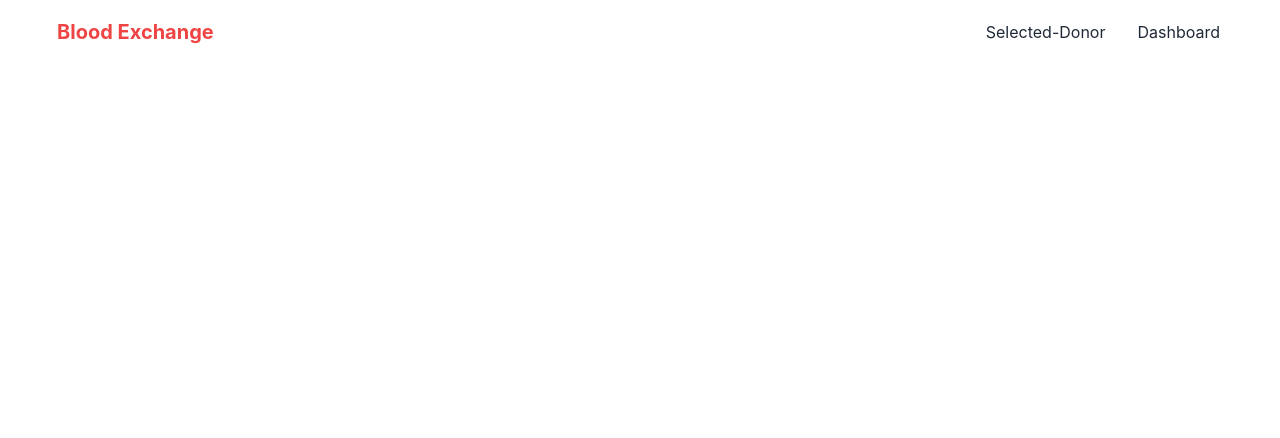
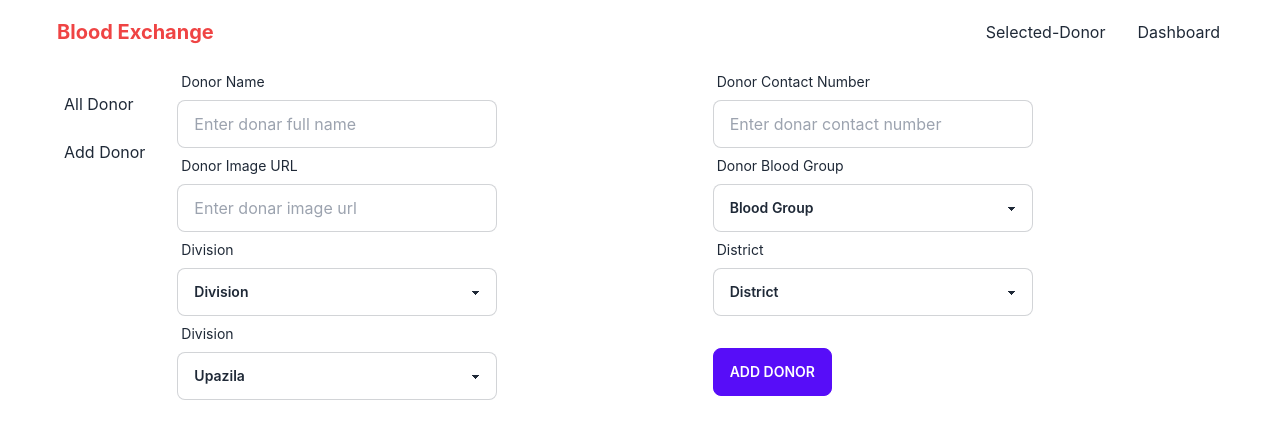
Before and after one commit to arifmia1129/blood-exchange-client, a React (Create React App) app: page /dashboard/add-donor in a window 1280 px wide. Shown: the top 438 px of the page. Built offline with nearby package versions, Linux system fonts and the light colour scheme; the HTML template or start-up script is replaced by a standard one.

Commit message:
add donor functionality added

```diff
--- a/src/Pages/Dashboard/AddDonor.js
+++ b/src/Pages/Dashboard/AddDonor.js
@@ -1,9 +1,150 @@
-import React from 'react';
+import React, { useEffect, useState } from 'react';
+import { useDispatch } from 'react-redux';
+import { useAddDonorMutation } from '../../features/api/apiSlice';
+import Loading from '../Shared/Loading';
 
 const AddDonor = () => {
+    const [addDonor, { isLoading }] = useAddDonorMutation();
+
+    const dispatch = useDispatch();
+
+    const [division, setDivision] = useState([]);
+    const [district, setDistrict] = useState([]);
+    const [upazila, setUpazila] = useState([]);
+
+    const [name, setName] = useState('');
+    const [contact, setContact] = useState('');
+    const [imageUrl, setImageUrl] = useState('');
+    const [bloodGroup, setBloodGroup] = useState('');
+    const [divisionName, setDivisionName] = useState('');
+    const [districtName, setDistrictName] = useState('');
+    const [upazilaName, setUpazilaName] = useState('');
+
+    const handleAddDonor = () => {
+        const donor = {
+            name,
+            division: divisionName,
+            district: districtName,
+            upazila: upazilaName,
+            bloodGroup,
+            contact,
+            imageUrl
+        }
+
+        dispatch(addDonor(donor))
+    }
+
+
+    useEffect(() => {
+        if (!divisionName && !districtName && !upazilaName) {
+            fetch('../division.json')
+                .then(res => res.json())
+                .then(data => {
+                    setDivision(data)
+                })
+        }
+        if (!districtName && !upazilaName) {
+            fetch('../district.json')
+                .then(res => res.json())
+                .then(data => {
+                    setDistrict(data.filter(d => d.division_id === divisionName));
+                })
+        }
+        if (!upazilaName) {
+            fetch('../upazila.json')
+                .then(res => res.json())
+                .then(data => {
+                    setUpazila(data.filter(u => u.district_id === districtName));
+                })
+        }
+
+
+    }, [divisionName, districtName, upazilaName])
+
+    if (isLoading) {
+        return <Loading />
+    }
+
     return (
         <div>
-
+            <div className='md:grid grid-cols-2'>
+                <div class="form-control w-full max-w-xs">
+                    <label class="label">
+                        <span class="label-text">Donor Name</span>
+                    </label>
+                    <input onChange={e => setName(e.target.value)} type="text" placeholder="Enter donar full name" class="input input-bordered w-full max-w-xs" />
+                </div>
+                <div class="form-control w-full max-w-xs">
+                    <label class="label">
+                        <span class="label-text">Donor Contact Number</span>
+                    </label>
+                    <input onChange={e => setContact(e.target.value)} maxLength={11} type="text" placeholder="Enter donar contact number" class="input input-bordered w-full max-w-xs" />
+                </div>
+            </div>
+            <div className='md:grid grid-cols-2'>
+                <div class="form-control w-full max-w-xs">
+                    <label class="label">
+                        <span class="label-text">Donor Image URL</span>
+                    </label>
+                    <input onChange={e => setImageUrl(e.target.value)} type="text" placeholder="Enter donar image url" class="input input-bordered w-full max-w-xs" />
+                </div>
+                <div class="form-control w-full max-w-xs">
+                    <label class="label">
+                        <span class="label-text">Donor Blood Group</span>
+                    </label>
+                    <select onChange={e => setBloodGroup(e.target.value)} class="select select-bordered">
+                        <option disabled selected value=''>Blood Group</option>
+                        <option value='a+'>A+</option>
+                        <option value='a-'>A-</option>
+                        <option value='b+'>B+</option>
+                        <option value='b-'>B-</option>
+                        <option value='ab+'>AB+</option>
+                        <option value='ab-'>AB-</option>
+                        <option value='o+'>O+</option>
+                        <option value='o-'>O-</option>
+                    </select>
+                </div>
+            </div>
+            <div className='md:grid grid-cols-2'>
+                <div class="form-control w-full max-w-xs">
+                    <label class="label">
+                        <span class="label-text">Division</span>
+                    </label>
+                    <select onChange={e => setDivisionName(e.target.value)} class="select select-bordered">
+                        <option disabled selected value=''>Division</option>
+                        {
+                            division?.map(divisionName => <option key={divisionName.id} value={divisionName.id}>{divisionName.name}</option>)
+                        }
+                    </select>
+                </div>
+                <div class="form-control w-full max-w-xs">
+                    <label class="label">
+                        <span class="label-text">District</span>
+                    </label>
+                    <select onChange={e => setDistrictName(e.target.value)} class="select select-bordered">
+                        <option disabled selected value=''>District</option>
+                        {
+                            district?.map(districtName => <option key={districtName.id} value={districtName.id}>{districtName.name}</option>)
+                        }
+                    </select>
+                </div>
+            </div>
+            <div className='md:grid grid-cols-2 place-content-center'>
+                <div class="form-control w-full max-w-xs">
+                    <label class="label">
+                        <span class="label-text">Division</span>
+                    </label>
+                    <select onChange={e => setUpazilaName(e.target.value)} class="select select-bordered">
+                        <option disabled selected value=''>Upazila</option>
+                        {
+                            upazila?.map(upazilaName => <option key={upazilaName.id} value={upazilaName.id}>{upazilaName.name}</option>)
+                        }
+                    </select>
+                </div>
+                <div>
+                    <button onClick={handleAddDonor} className='btn btn-primary text-white mt-8'>Add Donor</button>
+                </div>
+            </div>
         </div>
     );
 };
--- a/src/Pages/Dashboard/AllDonor.js
+++ b/src/Pages/Dashboard/AllDonor.js
@@ -6,7 +6,6 @@ import SingleDonor from './SingleDonor';
 
 const AllDonor = () => {
     const { data, error, isLoading } = useGetDonorQuery(null);
-
 
 
     if (isLoading) {
--- a/src/Pages/Dashboard/Dashboard.js
+++ b/src/Pages/Dashboard/Dashboard.js
@@ -1,5 +1,5 @@
 import React from 'react';
-import { Outlet } from 'react-router-dom';
+import { Link, Outlet } from 'react-router-dom';
 
 const Dashboard = () => {
     return (
@@ -13,7 +13,8 @@ const Dashboard = () => {
             <div class="drawer-side">
                 <label for="my-drawer-2" class="drawer-overlay"></label>
                 <ul class="menu p-4 w-fit bg-base-100 text-base-content">
-                    <li><a>Sidebar Item 1</a></li>
+                    <li><Link to='/dashboard'>All Donor</Link></li>
+                    <li><Link to='/dashboard/add-donor'>Add Donor</Link></li>
                 </ul>
 
             </div>
--- a/src/Pages/Dashboard/SingleDonor.js
+++ b/src/Pages/Dashboard/SingleDonor.js
@@ -21,7 +21,9 @@ const SingleDonor = ({ donor }) => {
     useEffect(() => {
 
         fetch('division.json')
-            .then(res => res.json())
+            .then(res => {
+                return res.json()
+            })
             .then(data => {
                 setDivisionName(data.find(d => d.id === division).name)
             })
--- a/src/features/api/apiSlice.js
+++ b/src/features/api/apiSlice.js
@@ -20,8 +20,16 @@ export const donorApi = createApi({
                 method: 'DELETE'
             }),
             invalidatesTags: ['donor']
+        }),
+        addDonor: builder.mutation({
+            query: (donor) => ({
+                url: `/donor`,
+                method: 'POST',
+                body: donor
+            }),
+            invalidatesTags: ['donor']
         })
     })
 })
 
-export const { useGetDonorQuery, useDeleteDonorMutation } = donorApi;
+export const { useGetDonorQuery, useDeleteDonorMutation, useAddDonorMutation } = donorApi;
--- a/src/routes/index.js
+++ b/src/routes/index.js
@@ -1,5 +1,6 @@
 import React from 'react';
 import { BrowserRouter, Route, Routes } from 'react-router-dom';
+import AddDonor from '../Pages/Dashboard/AddDonor';
 import AllDonor from '../Pages/Dashboard/AllDonor';
 import Dashboard from '../Pages/Dashboard/Dashboard';
 import Donors from '../Pages/Donor/Donors';
@@ -13,6 +14,7 @@ const Index = () => {
                 <Route path='/' element={<Donors />} />
                 <Route path='/dashboard' element={<Dashboard />} >
                     <Route index element={<AllDonor />} />
+                    <Route path='add-donor' element={<AddDonor />} />
                 </Route>
             </Routes>
         </BrowserRouter>
```
